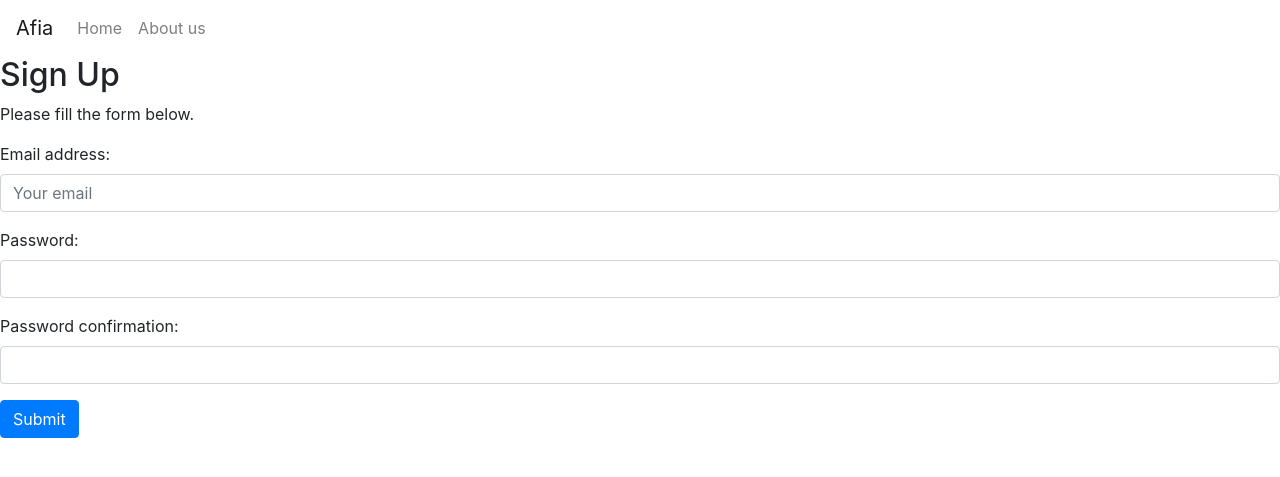
After one commit to ZICCORP/Afia, a Django app: page /signup/ in a window 1280 px wide. The commit adds this page. Shown: the top 477 px of the page. Run offline with Django 3.2, Linux system fonts and the light colour scheme; some libraries are stand-ins or nearby versions.

Commit message:
Created the registration page

```diff
--- a/main/forms.py
+++ b/main/forms.py
@@ -1,8 +1,12 @@
 from django import forms
 from django.core.mail import send_mail
+from django.contrib.auth.forms import UserCreationForm as DjangoUserCreationForm
+from django.contrib.auth.forms import UsernameField
+from . import models
 import logging
 
 logger = logging.getLogger(__name__)
+
 
 class ContactForm(forms.Form):
     name = forms.CharField(label='Your name',max_length=100)
@@ -13,3 +17,15 @@ class ContactForm(forms.Form):
         message = "From: {0}\n{1}".format(self.cleaned_data["name"],self.cleaned_data["message"],)
 
         send_mail("Site Message",message,"site@afia.domai",['customerservice@afia.domain'],fail_silently=False,)
+
+
+class UserCreationForm(DjangoUserCreationForm):
+    class Meta(DjangoUserCreationForm.Meta):
+        model = models.User
+        fields = ('email',)
+        field_classes = {"email":UsernameField}
+
+    def send_mail(self):
+        logger.info("Sending signup email for email=%s",self.cleaned_data["email"],)
+        message = "Welcome {}".format(self.cleaned_data['email'])
+        send_mail("Welcome to Afia",message,"Site@afia.domain",[self.cleaned_data['email']],fail_silently=True,)
--- a/main/models.py
+++ b/main/models.py
@@ -31,7 +31,7 @@ class UserManager(BaseUserManager):
 
 class User(AbstractUser):
     username = None
-    email =models.EmailField('email_address',unique=True)
+    email =models.EmailField('email address',unique=True)
     USERNAME_FIELD ='email'
     REQUIRED_FIELDS = []
     objects = UserManager()
--- a/main/templates/main/base.html
+++ b/main/templates/main/base.html
@@ -23,7 +23,9 @@
             </ul>
         </div>
     </nav>
-
+    {% for message in messages %}
+    <div class="alert alert-{{ message.tags }}">{{ message }}</div>
+    {% endfor %}
     {% block content %}
     {% endblock content %}
     <script src="{% static 'js/jquery.min.js' %}"></script>
--- /dev/null
+++ b/main/templates/main/signup.html
@@ -0,0 +1,43 @@
+{% extends 'main/base.html' %}
+
+{% block content %}
+
+<h2>Sign Up</h2>
+<p>Please fill the form below.</p>
+<form method="post">
+    {% csrf_token %}
+    <div class="form-group">
+        {{ form.email.label_tag }}
+        <input type="email" class="form-control{% if form.email.errors %} is-invalid {% endif %}" id="id_email"
+            name="email" placeholder="Your email" value="{{ form.email.value|default:''}}">
+        {% if form.email.errors %}
+        <div class="invalid-feedback">
+            {{ form.email.errors }}
+        </div>
+        {% endif %}
+    </div>
+    <div class="form-group">
+        {{ form.password1.label_tag }}
+        <input type="password" name="password1" id="id_password1"
+            class="form-control {% if form.password1.errors %}is_invalid{% endif %}"
+            value="{{ form.password1.value|default:''}}">
+        {% if form.password1.errors %}
+        <div class="invalid_feedback">
+            {{ form.password1.errors }}
+        </div>
+        {% endif %}
+    </div>
+    <div class="form-group">
+        {{ form.password2.label_tag }}
+        <input type="password" name="password2" id="id_password2"
+            class="form-control {% if form.password2.errors %}is_invalid{% endif %}"
+            value="{{ form.password2.value|default:''}}">
+        {% if form.password2.errors %}
+        <div class="invalid_feedback">
+            {{ form.password2.errors }}
+        </div>
+        {% endif %}
+    </div>
+    <button type="submit" class="btn btn-primary">Submit</button>
+</form>
+{% endblock content %}
--- a/main/urls.py
+++ b/main/urls.py
@@ -4,6 +4,7 @@ from main import views
 from main import models
 
 urlpatterns = [
+    path('signup/',views.SignupView.as_view(),name='signup'),
     path('products/<slug:tag>/',views.ProductListView.as_view(),name='products',),
     path('product/<slug:slug>/', DetailView.as_view(model=models.Product),name='product',),
     path('about-us/',TemplateView.as_view(template_name='main/about_us.html'),name='about_us'),
--- a/main/views.py
+++ b/main/views.py
@@ -4,6 +4,33 @@ from django.urls import reverse
 from django.views.generic.list import ListView
 from django.shortcuts import get_object_or_404
 from main import models
+import logging
+from django.contrib.auth import login,authenticate
+from django.contrib import messages
+
+logger = logging.getLogger('__name__')
+
+
+class SignupView(FormView):
+    template_name='main/signup.html'
+    form_class = forms.UserCreationForm
+
+    def get_success_url(self):
+        redirect_to = self.request.GET.get("next",'/')
+        return redirect_to
+
+    def form_valid(self,form):
+        response = super().form_valid(form)
+        form.save()
+        email =form.cleaned_data.get('email')
+        raw_password =form.cleaned_data.get('password1')
+        logger.info('New signup for email=%s through SignupView',email)
+        user = authenticate(email=email,password=raw_password)
+        login(self.request,user)
+        form.send_mail()
+        messages.info(self.request,'You signed up successfully.')
+        return response
+
 
 class ContactUsView(FormView):
     template_name = 'main/contact_form.html'
```
Also changed, not shown: main/tests/test_forms.py (+10 -0 lines), main/tests/test_views.py (+23 -0 lines).
